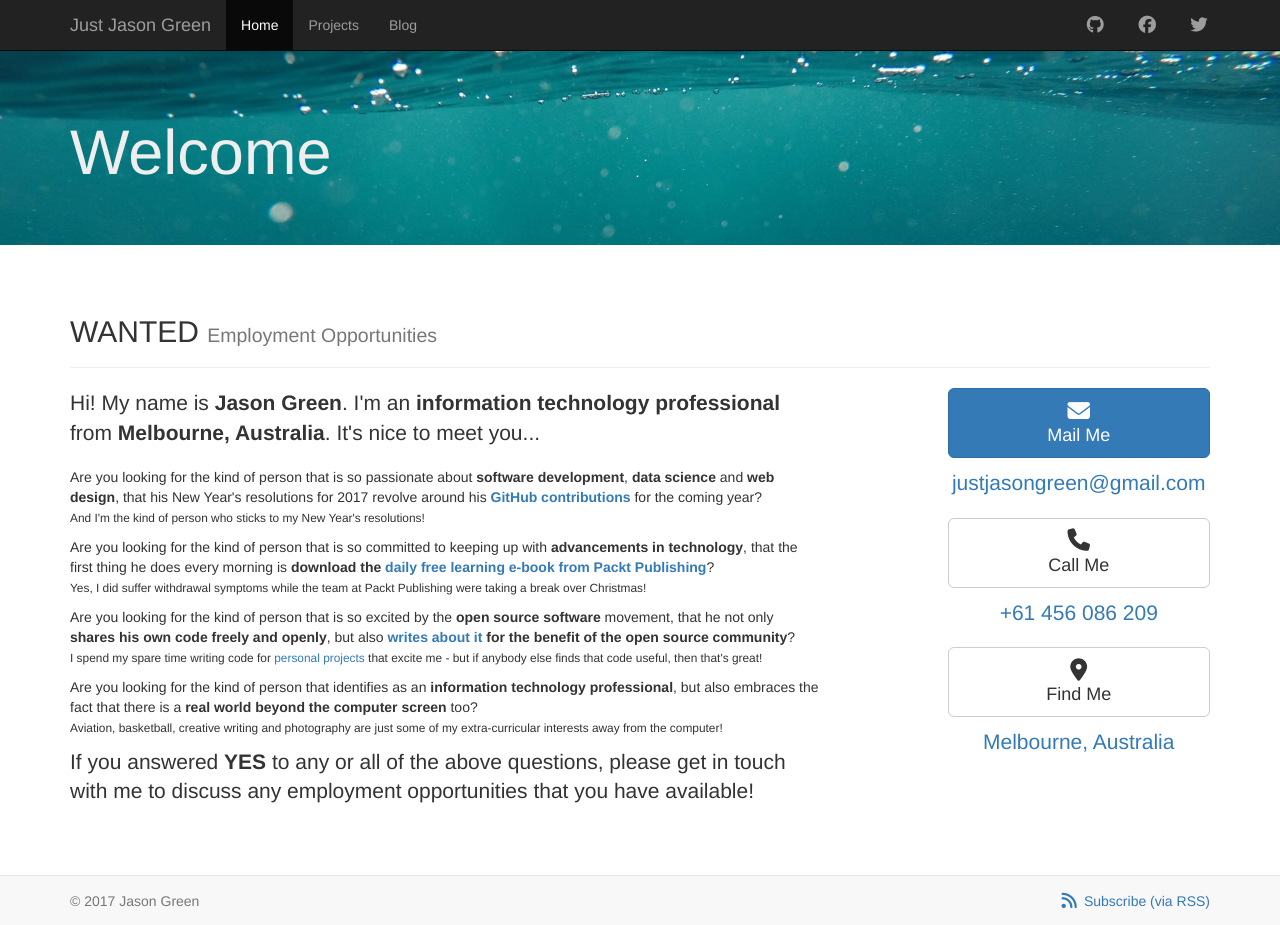
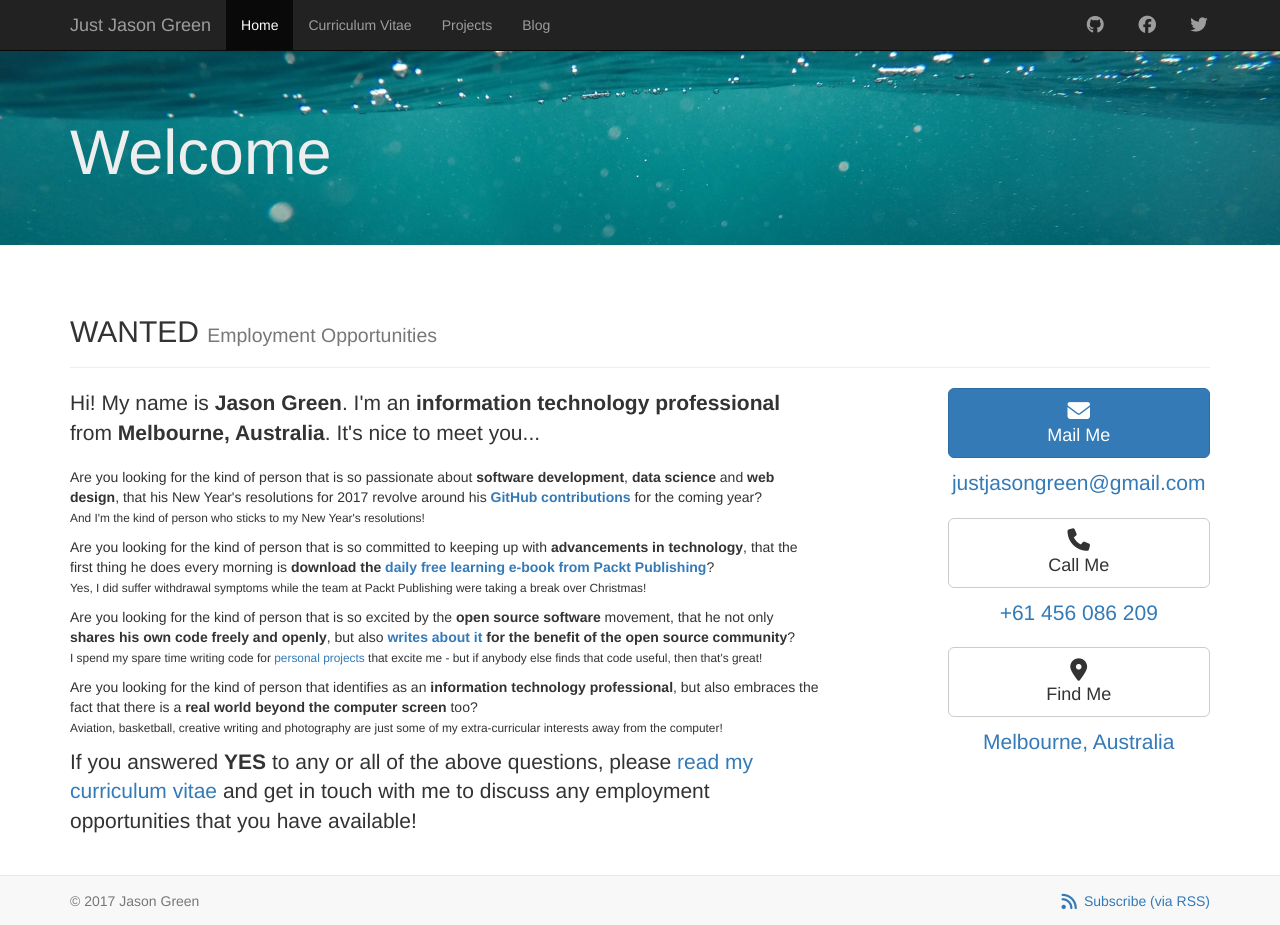
Before and after one commit to justjasongreen/justjasongreen.github.io, a Jekyll site: the page built from index.html, in a window 1280 px wide and 925 px high. Built offline with Jekyll 4.4.1, drawn with Linux system fonts in a browser that asks for light colours; nearby versions of some CDN libraries.

Commit message:
Add Curriculum Vitae
Add curriculum-vitae/index.html to host my interactive online curriculum vitae.

Update nav_items site data to add 'Curriculum Vitae' to the navbar.

Update index.html to include a link to the curriculum vitae in the home page content.

```diff
--- a/_data/nav_items.yml
+++ b/_data/nav_items.yml
@@ -1,5 +1,9 @@
 - text: "Home"
   link_path: "/"
+
+- text: "Curriculum Vitae"
+  link_path: "/curriculum-vitae/"
+  active_path: "/curriculum-vitae/"
 
 - text: "Projects"
   link_path: "/projects/"
--- a/index.html
+++ b/index.html
@@ -25,7 +25,7 @@ title_separator: " to "
             Are you looking for the kind of person that identifies as an <strong>information technology professional</strong>, but also embraces the fact that there is a <strong>real world beyond the computer screen</strong> too?<br />
             <small>Aviation, basketball, creative writing and photography are just some of my extra-curricular interests away from the computer!</small>
         </p>
-        <p class="lead">If you answered <strong>YES</strong> to any or all of the above questions, please get in touch with me to discuss any employment opportunities that you have available!</p>
+        <p class="lead">If you answered <strong>YES</strong> to any or all of the above questions, please <a href="{{ '/curriculum-vitae/' | relative_url }}">read my curriculum vitae</a> and get in touch with me to discuss any employment opportunities that you have available!</p>
     </div>
     <div class="col-md-offset-1 col-md-3 text-center">
         <hr class="visible-xs-block" />
```
Also changed, not shown: curriculum-vitae/index.html (added, +8 -0 lines).
